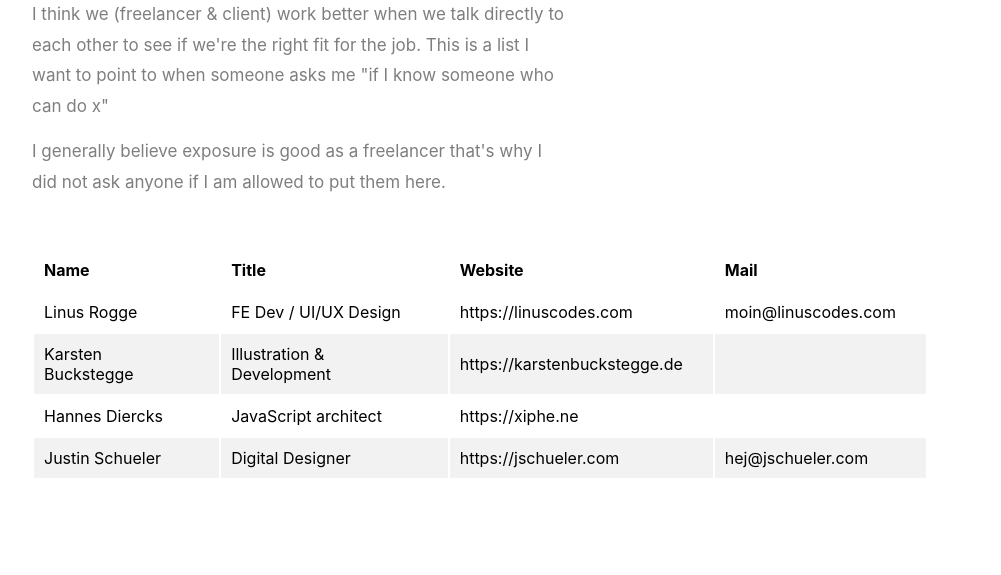
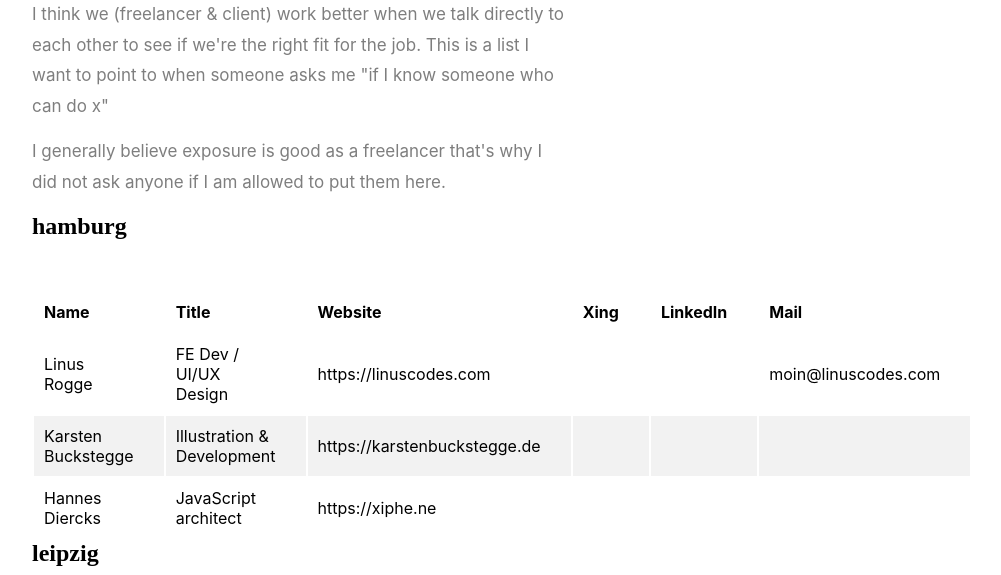
Before and after one commit to lassediercks/list-of-tech-freelancers-in-germany, a plain HTML site: page json-to-table/index.html in a window 1280 px wide. Shown: the part 225-800 px from the top of the page, without its empty margins (160-1161 px from the left). Drawn offline with nearby package versions, Linux system fonts and the light colour scheme; a web font is replaced by a local one.

Commit message:
introduce vue and table per city

```diff
--- a/freelancers.js
+++ b/freelancers.js
@@ -1,28 +1,43 @@
-const freelancers = [
+const data = {
+  hamburg: {
+    name: "hamburg",
+    freelancer: [
       {
         name: "Linus Rogge",
         title: "FE Dev / UI/UX Design",
         website: "https://linuscodes.com",
-    mail: "moin@linuscodes.com",
-    city: "Hamburg"
+        mail: "moin@linuscodes.com"
       },
       {
         name: "Karsten Buckstegge",
         title: "Illustration & Development",
-    website: "https://karstenbuckstegge.de",
-    city: "Hamburg"
+        website: "https://karstenbuckstegge.de"
       },
       {
         name: "Hannes Diercks",
         title: "JavaScript architect",
-    website: "https://xiphe.ne",
-    city: "Hamburg"
+        website: "https://xiphe.ne"
+      }
+    ]
   },
+  leipzig: {
+    name: "leipzig",
+    freelancer: [
       {
         name: "Justin Schueler",
         title: "Digital Designer",
         website: "https://jschueler.com",
-    mail: "hej@jschueler.com",
-    city: "Leipzig"
+        mail: "hej@jschueler.com"
       }
-];
+    ]
+  }
+};
+
+var app = new Vue({
+  el: "#app",
+  data() {
+    return {
+      data
+    };
+  }
+});
--- a/json-to-table/index.html
+++ b/json-to-table/index.html
@@ -10,6 +10,7 @@
     <link rel="stylesheet" href="css/master.css" />
   </head>
   <body>
+    <main id="app">
       <header>
         <h1>
           Tech Freelancers in Germany
@@ -24,12 +25,39 @@
           not ask anyone if I am allowed to put them here.
         </p>
       </header>
-
-    <div id="table"></div>
+      <div v-for="city in data" :key="city.name">
+        <h2>{{city.name}}</h2>
+        <div id="table">
+          <table class="table">
+            <thead>
+              <tr>
+                <th>Name</th>
+                <th>Title</th>
+                <th>Website</th>
+                <th>Xing</th>
+                <th>LinkedIn</th>
+                <th>Mail</th>
+              </tr>
+            </thead>
+            <tbody>
+              <template v-for="(freelancer, index) in city.freelancer">
+                <tr>
+                  <td>{{freelancer.name}}</td>
+                  <td>{{freelancer.title}}</td>
+                  <td>{{freelancer.website}}</td>
+                  <td>{{freelancer.xing ? freelancer.xing : ''}}</td>
+                  <td>{{freelancer.linkedIn ? freelancer.linkedIn : ''}}</td>
+                  <td>{{freelancer.mail}}</td>
+                </tr>
+              </template>
+            </tbody>
+          </table>
+        </div>
+      </div>
+    </main>
 
     <!-- script -->
-    <script src="https://ajax.googleapis.com/ajax/libs/jquery/3.4.1/jquery.min.js"></script>
+    <script src="https://cdn.jsdelivr.net/npm/vue/dist/vue.js"></script>
     <script src="../freelancers.js"></script>
-    <script src="js/master.js"></script>
   </body>
 </html>
--- a/json-to-table/js/master.js
+++ /dev/null
@@ -1,42 +0,0 @@
-function jsonToTable(json, classes) {
-  var cols = Object.keys(json[0]);
-  var headingCols = cols.slice(0, -1);
-  var headerRow = "";
-  var bodyRows = "";
-
-  classes = classes || "";
-
-  function capitalizeFirstLetter(string) {
-    return string.charAt(0).toUpperCase() + string.slice(1);
-  }
-
-  headingCols.map(function(headingCols) {
-    headerRow += "<th>" + capitalizeFirstLetter(headingCols) + "</th>";
-  });
-
-  json.map(function(row) {
-    bodyRows += "<tr>";
-
-    cols.slice(0, -1).map(function(colName) {
-      if (row[colName] == undefined) {
-        bodyRows += "<td></td>";
-      } else {
-        bodyRows += "<td>" + row[colName] + "</td>";
-      }
-    });
-
-    bodyRows += "</tr>";
-  });
-
-  return (
-    '<table class="' +
-    classes +
-    '"><thead><tr>' +
-    headerRow +
-    "</tr></thead><tbody>" +
-    bodyRows +
-    "</tbody></table>"
-  );
-}
-
-document.getElementById("table").innerHTML = jsonToTable(freelancers, "table");
```
Lines whose indentation alone changed are shown as unchanged.
